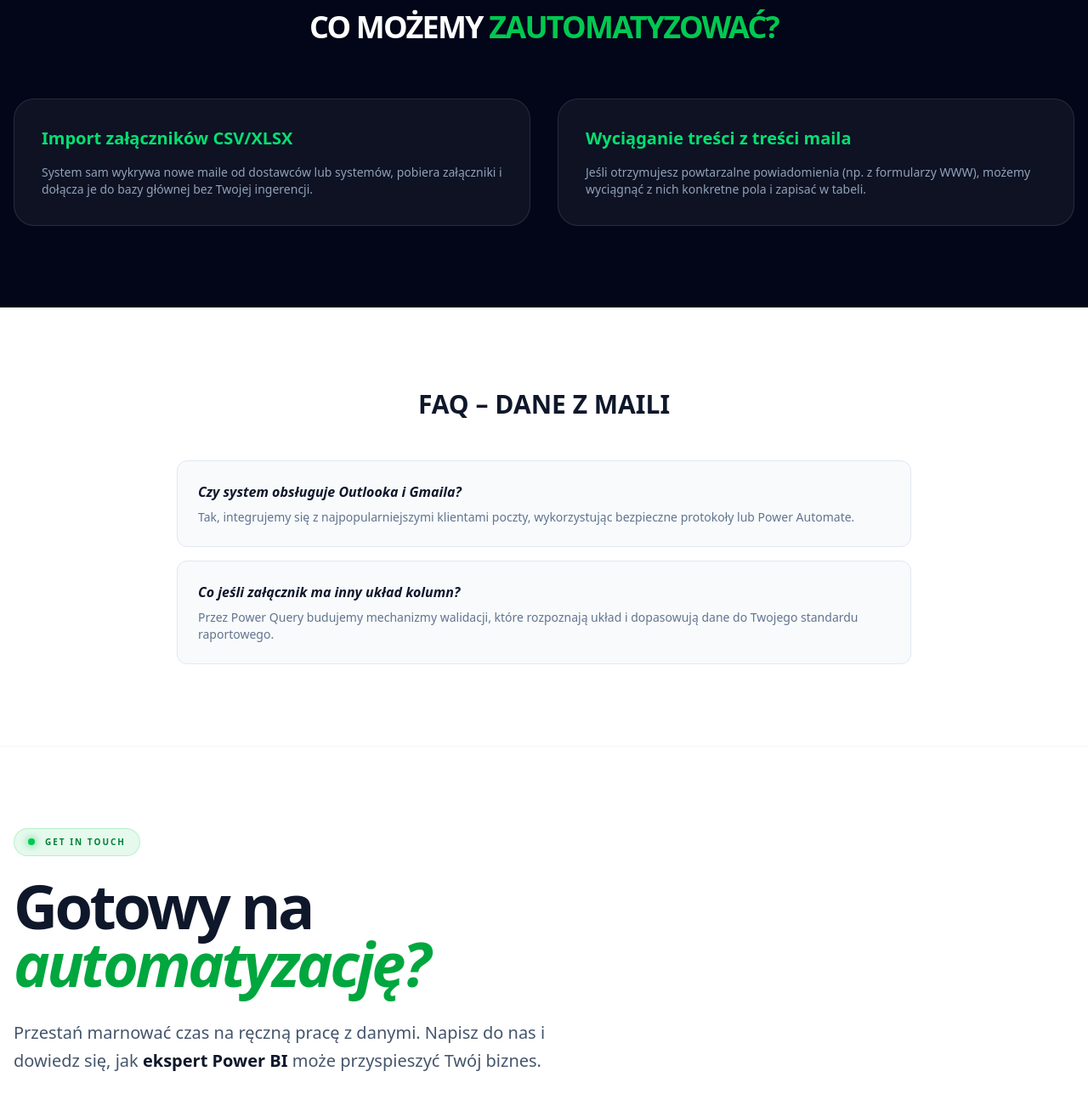
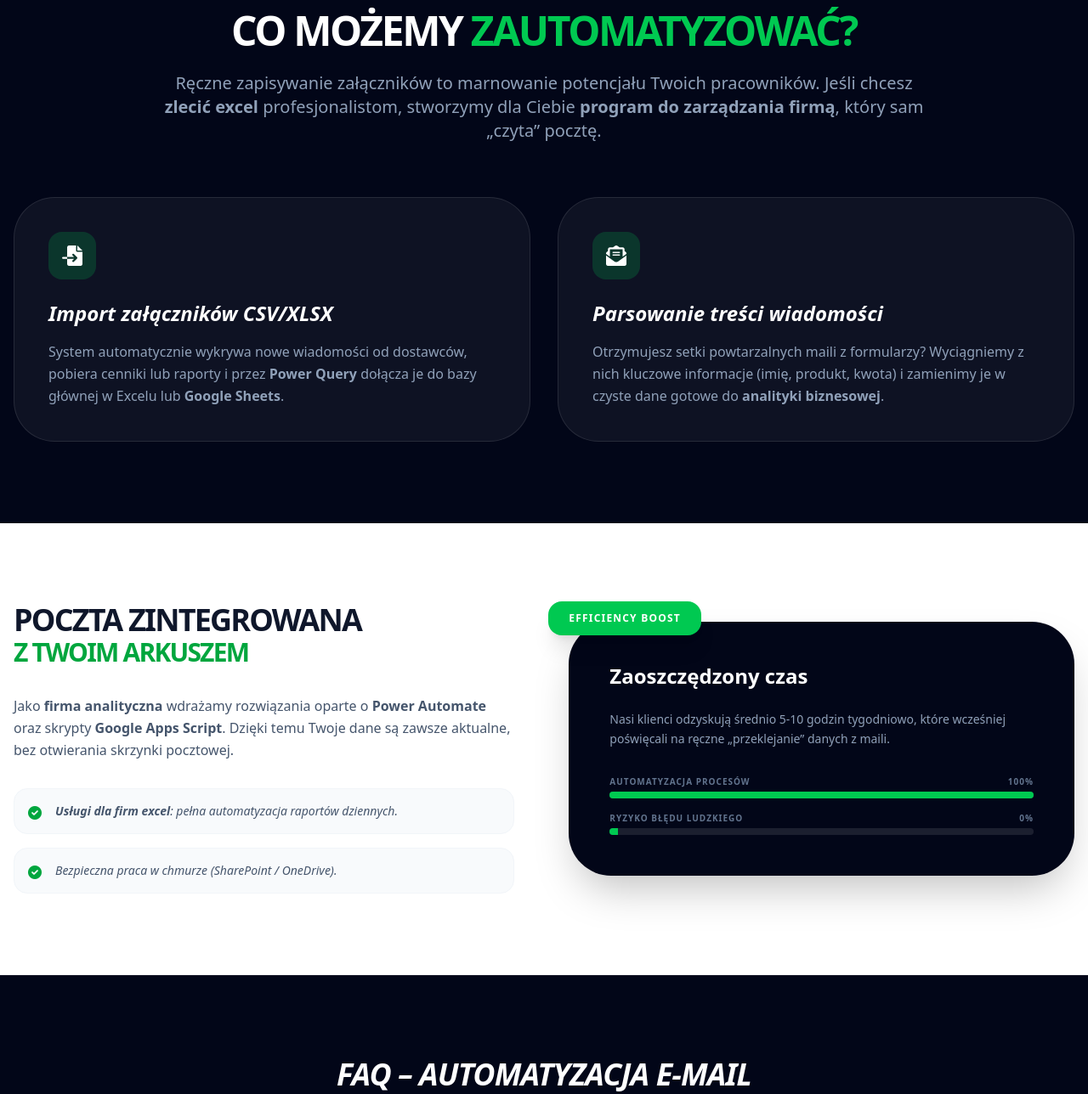
Before and after one commit to raporty24/raporty24, an Astro site: page /uslugi/pobieranie-email-do-excela in a window 1280 px wide. Shown: the part 845-2133 px from the top of the page at 85% size. Built offline with nearby package versions, Linux system fonts and the light colour scheme; Astro itself is replaced by a stand-in of ours.

Commit message:
poprawa uslug

```diff
--- a/src/pages/uslugi/pobieranie-email-do-excela.astro
+++ b/src/pages/uslugi/pobieranie-email-do-excela.astro
@@ -5,54 +5,106 @@ import HeroService from "../../components/HeroService.astro";
 import Contact from "../../components/Contact.astro";
 import Footer from "../../components/Footer.astro";
 
-const title = "Pobieranie danych z e-maili do Excela – Automatyzacja załączników | Raporty24";
-const description = "Automatyczne pobieranie danych z wiadomości e-mail i załączników (CSV, XLSX) bezpośrednio do Excela. Koniec z ręcznym zapisywaniem plików!";
+// SEO Setup - celujemy w automatyzację i oszczędność czasu
+const title = "Pobieranie danych z e-maili do Excela i Google Sheets | Raporty24";
+const description = "Automatyzacja załączników i treści wiadomości. Oferujemy automatyczne pobieranie danych z e-mail (CSV, XLSX) do Excela. Koniec z ręcznym przepisywaniem danych!";
 
 export const service = {
-  title: "Automatyczne pobieranie email do Excela",
+  title: "Automatyczne pobieranie email",
   order: 10,
   menu: true,
-  category: "Excel", // opcjonalnie (do grupowania)
+  category: "Excel",
 };
 ---
 
 <BaseLayout title={title} description={description}>
   <div x-data="app" x-cloak>
     <Header />
+
     <HeroService
       title="Automatyczne"
       highlight="Pobieranie danych z E-maili"
-      subtitle="Zamień tysiące wiadomości w jeden uporządkowany raport. Budujemy systemy, które same skanują skrzynkę, wyciągają załączniki i agregują dane w Excelu."
+      subtitle="Zamień chaos w skrzynce odbiorczej w uporządkowany raport. Jako firma analityczna budujemy systemy, które same skanują maile, wyciągają załączniki i agregują dane w chmurze."
     />
 
     <section class="py-24 bg-slate-950 text-white">
       <div class="container mx-auto px-4">
-        <h2 class="text-4xl font-black uppercase mb-16 tracking-tighter text-center">Co możemy <span class="text-green-500">zautomatyzować?</span></h2>
+        <div class="max-w-4xl mx-auto text-center mb-16">
+          <h2 class="text-4xl lg:text-5xl font-black uppercase tracking-tighter mb-6">Co możemy <span class="text-green-500">zautomatyzować?</span></h2>
+          <p class="text-xl text-slate-400">Ręczne zapisywanie załączników to marnowanie potencjału Twoich pracowników. Jeśli chcesz <strong>zlecić excel</strong> profesjonalistom, stworzymy dla Ciebie <strong>program do zarządzania firmą</strong>, który sam „czyta” pocztę.</p>
+        </div>
+
         <div class="grid md:grid-cols-2 gap-8">
-          <div class="p-8 rounded-3xl bg-white/5 border border-white/10">
-            <h4 class="text-xl font-bold mb-4 text-green-400">Import załączników CSV/XLSX</h4>
-            <p class="text-slate-400 text-sm">System sam wykrywa nowe maile od dostawców lub systemów, pobiera załączniki i dołącza je do bazy głównej bez Twojej ingerencji.</p>
+          <div class="p-10 rounded-[3rem] bg-white/5 border border-white/10 hover:border-green-500/50 transition-all group">
+            <div class="w-14 h-14 bg-green-500/20 rounded-2xl flex items-center justify-center mb-6 group-hover:bg-green-500 group-hover:text-white transition-all">
+                <i class="fas fa-file-import text-2xl"></i>
+            </div>
+            <h4 class="text-2xl font-bold mb-4 text-white italic">Import załączników CSV/XLSX</h4>
+            <p class="text-slate-400 leading-relaxed">System automatycznie wykrywa nowe wiadomości od dostawców, pobiera cenniki lub raporty i przez <strong>Power Query</strong> dołącza je do bazy głównej w Excelu lub <strong>Google Sheets</strong>.</p>
           </div>
-          <div class="p-8 rounded-3xl bg-white/5 border border-white/10">
-            <h4 class="text-xl font-bold mb-4 text-green-400">Wyciąganie treści z treści maila</h4>
-            <p class="text-slate-400 text-sm">Jeśli otrzymujesz powtarzalne powiadomienia (np. z formularzy WWW), możemy wyciągnąć z nich konkretne pola i zapisać w tabeli.</p>
+
+          <div class="p-10 rounded-[3rem] bg-white/5 border border-white/10 hover:border-green-500/50 transition-all group">
+            <div class="w-14 h-14 bg-green-500/20 rounded-2xl flex items-center justify-center mb-6 group-hover:bg-green-500 group-hover:text-white transition-all">
+                <i class="fas fa-envelope-open-text text-2xl"></i>
+            </div>
+            <h4 class="text-2xl font-bold mb-4 text-white italic">Parsowanie treści wiadomości</h4>
+            <p class="text-slate-400 leading-relaxed">Otrzymujesz setki powtarzalnych maili z formularzy? Wyciągniemy z nich kluczowe informacje (imię, produkt, kwota) i zamienimy je w czyste dane gotowe do <strong>analityki biznesowej</strong>.</p>
           </div>
         </div>
       </div>
     </section>
 
     <section class="py-24 bg-white text-slate-900">
+      <div class="container mx-auto px-4">
+        <div class="flex flex-col lg:flex-row gap-16 items-center">
+          <div class="lg:w-1/2">
+            <h2 class="text-4xl font-black uppercase tracking-tighter mb-8 leading-none">Poczta zintegrowana <br/><span class="text-green-600 text-3xl">z Twoim arkuszem</span></h2>
+            <p class="text-slate-600 mb-8 leading-relaxed">Jako <strong>firma analityczna</strong> wdrażamy rozwiązania oparte o <strong>Power Automate</strong> oraz skrypty <strong>Google Apps Script</strong>. Dzięki temu Twoje dane są zawsze aktualne, bez otwierania skrzynki pocztowej.</p>
+
+            <div class="space-y-4">
+                <div class="flex items-start gap-4 p-4 rounded-2xl bg-slate-50 border border-slate-100 italic">
+                    <i class="fas fa-check-circle text-green-600 mt-1"></i>
+                    <p class="text-sm text-slate-600"><strong>Usługi dla firm excel</strong>: pełna automatyzacja raportów dziennych.</p>
+                </div>
+                <div class="flex items-start gap-4 p-4 rounded-2xl bg-slate-50 border border-slate-100 italic">
+                    <i class="fas fa-check-circle text-green-600 mt-1"></i>
+                    <p class="text-sm text-slate-600">Bezpieczna praca w chmurze (SharePoint / OneDrive).</p>
+                </div>
+            </div>
+          </div>
+
+          <div class="lg:w-1/2 bg-slate-950 p-12 rounded-[50px] shadow-2xl relative">
+            <div class="absolute -top-6 -left-6 bg-green-500 text-white px-6 py-3 rounded-2xl font-black uppercase text-xs tracking-widest shadow-xl">
+              Efficiency Boost
+            </div>
+            <h3 class="text-2xl font-bold text-white mb-6">Zaoszczędzony czas</h3>
+            <p class="text-slate-400 mb-8 text-sm leading-relaxed">Nasi klienci odzyskują średnio 5-10 godzin tygodniowo, które wcześniej poświęcali na ręczne „przeklejanie” danych z maili.</p>
+            <div class="space-y-4">
+               <div class="flex justify-between text-[10px] text-slate-500 font-bold uppercase tracking-widest mb-1"><span>Automatyzacja procesów</span><span>100%</span></div>
+               <div class="w-full h-2 bg-white/10 rounded-full overflow-hidden"><div class="w-full h-full bg-green-500 shadow-[0_0_10px_#22c55e]"></div></div>
+               <div class="flex justify-between text-[10px] text-slate-500 font-bold uppercase tracking-widest mb-1"><span>Ryzyko błędu ludzkiego</span><span>0%</span></div>
+               <div class="w-full h-2 bg-white/10 rounded-full overflow-hidden"><div class="w-[2%] h-full bg-green-500"></div></div>
+            </div>
+          </div>
+        </div>
+      </div>
+    </section>
+
+    <section class="py-24 bg-slate-950 text-white border-t border-white/5">
       <div class="container mx-auto px-4 max-w-4xl">
-        <h2 class="text-3xl font-black mb-12 uppercase text-center">FAQ – Dane z maili</h2>
-        <div class="space-y-4 text-left">
-          <div class="p-6 bg-slate-50 rounded-xl border border-slate-200">
-            <h5 class="font-bold mb-2 italic">Czy system obsługuje Outlooka i Gmaila?</h5>
-            <p class="text-slate-500 text-sm">Tak, integrujemy się z najpopularniejszymi klientami poczty, wykorzystując bezpieczne protokoły lub Power Automate.</p>
-          </div>
-          <div class="p-6 bg-slate-50 rounded-xl border border-slate-200">
-            <h5 class="font-bold mb-2 italic">Co jeśli załącznik ma inny układ kolumn?</h5>
-            <p class="text-slate-500 text-sm">Przez Power Query budujemy mechanizmy walidacji, które rozpoznają układ i dopasowują dane do Twojego standardu raportowego.</p>
-          </div>
+        <h2 class="text-3xl lg:text-4xl font-black mb-12 uppercase tracking-tight text-center italic">FAQ – Automatyzacja E-mail</h2>
+        <div class="grid gap-4">
+          {[
+            { q: "Czy system obsługuje Outlooka i Gmaila?", a: "Tak, integrujemy się z najpopularniejszymi klientami poczty. W przypadku Microsoft 365 używamy natywnych rozwiązań chmurowych, a dla Google Sheets wykorzystujemy Apps Script." },
+            { q: "Czy moje dane są bezpieczne?", a: "Absolutnie. Procesy automatyzacji działają wewnątrz Twojego środowiska firmowego. Jako firma analityczna dbamy o standardy bezpieczeństwa i RODO." },
+            { q: "Czy muszę mieć włączony komputer, żeby to działało?", a: "Nie. Rozwiązania oparte na chmurze (Power Automate / Google) działają 24/7 na serwerach, nawet gdy Twój komputer jest wyłączony." },
+            { q: "Co jeśli załącznik zmieni strukturę?", a: "Budujemy inteligentne mechanizmy w Power Query, które potrafią rozpoznać zmiany lub powiadomić Cię o konieczności weryfikacji danych." }
+          ].map(item => (
+            <div class="p-6 rounded-2xl bg-white/5 border border-white/10 hover:bg-white/10 transition-all group">
+              <h4 class="font-bold text-green-400 mb-2 group-hover:translate-x-1 transition-transform">{item.q}</h4>
+              <p class="text-slate-400 text-sm leading-relaxed">{item.a}</p>
+            </div>
+          ))}
         </div>
       </div>
     </section>
```
